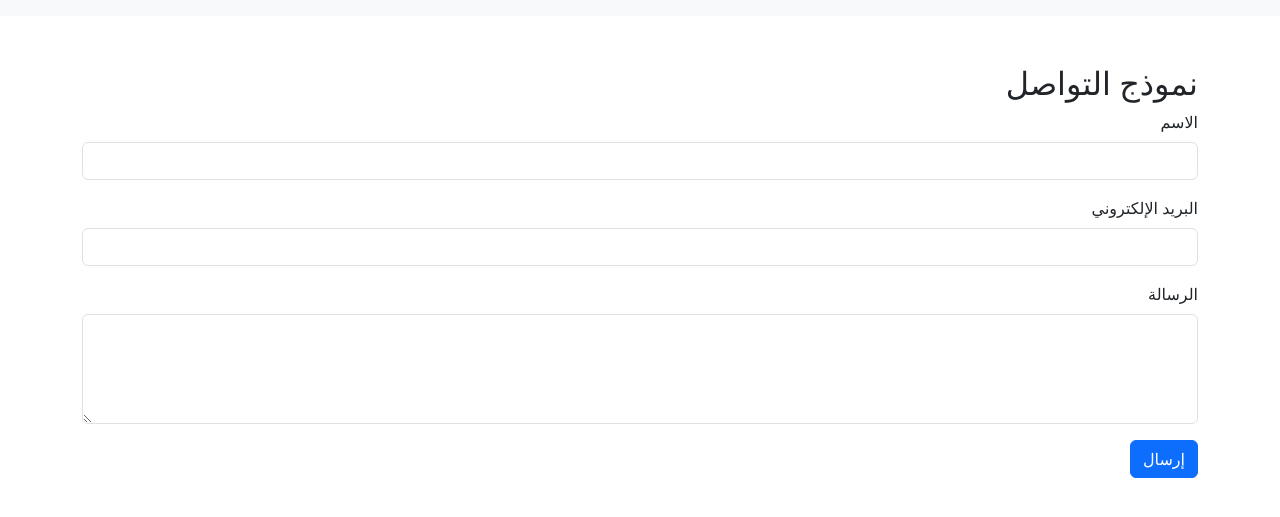
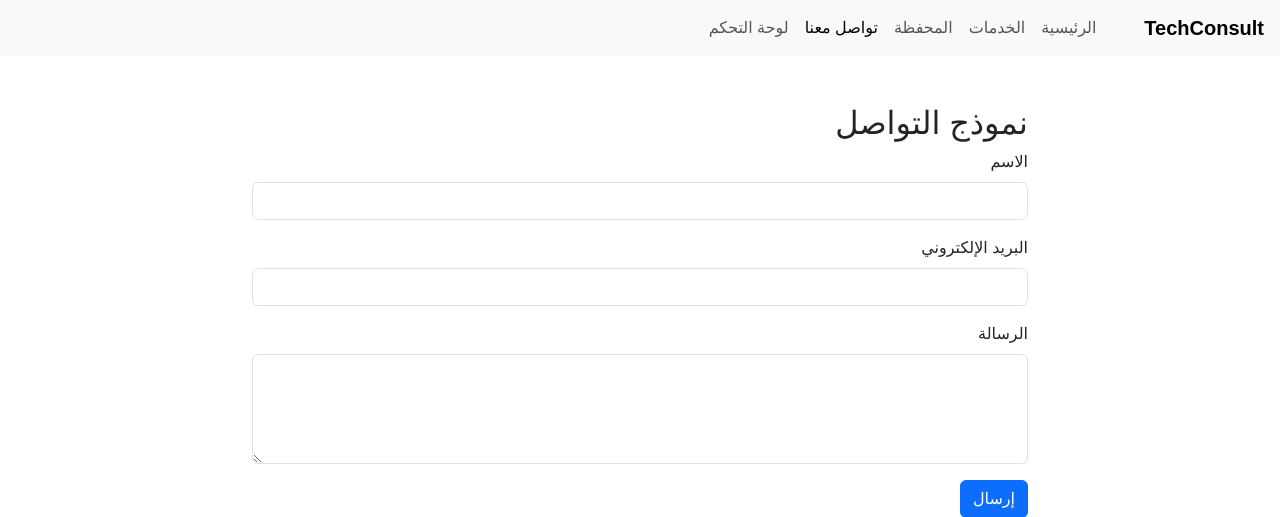
Before and after one commit to hus35/TechConsult, a Flask app: page /contact in a window 1280 px wide. Shown: the top 517 px of the page. Run offline with Flask 3, Linux system fonts and the light colour scheme.

Commit message:
Update contact.html

```diff
--- a/templates/contact.html
+++ b/templates/contact.html
@@ -3,27 +3,40 @@
 <head>
     <meta charset="UTF-8">
     <meta name="viewport" content="width=device-width, initial-scale=1.0">
-    <title>تواصل معنا</title>
+    <title>TechConsult - تواصل معنا</title>
     <link href="https://cdn.jsdelivr.net/npm/bootstrap@5.3.0/dist/css/bootstrap.min.css" rel="stylesheet">
+    <link rel="stylesheet" href="/static/css/styles.css">
 </head>
 <body>
     <nav class="navbar navbar-expand-lg navbar-light bg-light">
-        <!-- نفس النافبار من index.html -->
+        <a class="navbar-brand" href="/">TechConsult</a>
+        <button class="navbar-toggler" type="button" data-bs-toggle="collapse" data-bs-target="#navbarNav" aria-controls="navbarNav" aria-expanded="false" aria-label="Toggle navigation">
+            <span class="navbar-toggler-icon"></span>
+        </button>
+        <div class="collapse navbar-collapse" id="navbarNav">
+            <ul class="navbar-nav ms-auto">
+                <li class="nav-item"><a class="nav-link" href="/">الرئيسية</a></li>
+                <li class="nav-item"><a class="nav-link" href="/services">الخدمات</a></li>
+                <li class="nav-item"><a class="nav-link" href="/portfolio">المحفظة</a></li>
+                <li class="nav-item"><a class="nav-link active" href="/contact">تواصل معنا</a></li>
+                <li class="nav-item"><a class="nav-link" href="/dashboard">لوحة التحكم</a></li>
+            </ul>
+        </div>
     </nav>
     <div class="container mt-5">
         <h2>نموذج التواصل</h2>
         <form id="contactForm">
             <div class="mb-3">
                 <label for="name" class="form-label">الاسم</label>
-                <input type="text" class="form-control" id="name" required>
+                <input type="text" class="form-control" id="name" name="name" required>
             </div>
             <div class="mb-3">
                 <label for="email" class="form-label">البريد الإلكتروني</label>
-                <input type="email" class="form-control" id="email" required>
+                <input type="email" class="form-control" id="email" name="email" required>
             </div>
             <div class="mb-3">
                 <label for="message" class="form-label">الرسالة</label>
-                <textarea class="form-control" id="message" rows="4" required></textarea>
+                <textarea class="form-control" id="message" name="message" rows="4" required></textarea>
             </div>
             <button type="submit" class="btn btn-primary">إرسال</button>
         </form>
@@ -31,5 +44,6 @@
     </div>
     <script src="https://code.jquery.com/jquery-3.6.0.min.js"></script>
     <script src="/static/js/scripts.js"></script>
+    <script src="https://cdn.jsdelivr.net/npm/bootstrap@5.3.0/dist/js/bootstrap.bundle.min.js"></script>
 </body>
 </html>
```
